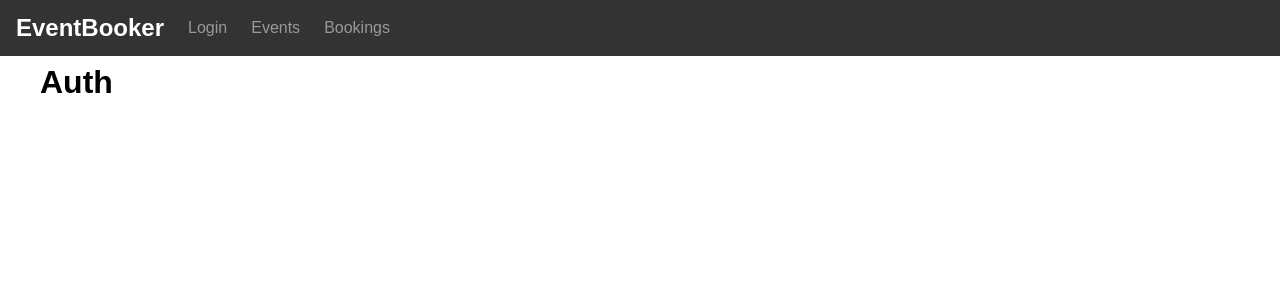
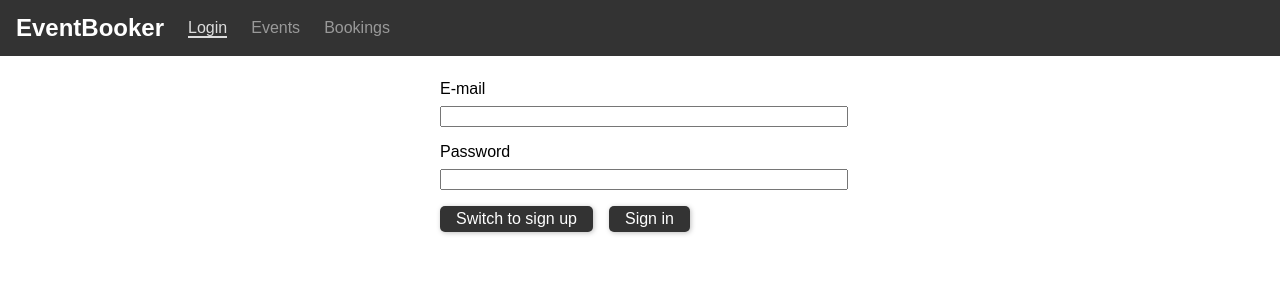
Before and after one commit to jurrianlammerts/event-booker, a React (Create React App) app in the folder frontend/: page /auth in a window 1280 px wide. Shown: the top 300 px of the page. Built offline with nearby package versions, Linux system fonts and the light colour scheme; the HTML template or start-up script is replaced by a standard one.

Commit message:
login form styling

```diff
--- a/frontend/src/App.js
+++ b/frontend/src/App.js
@@ -5,7 +5,7 @@ import styled from 'styled-components';
 import Auth from './pages/Auth';
 import Events from './pages/Events';
 import Bookings from './pages/Bookings';
-import Nav from './components/Navigation/Main';
+import Nav from './components/Navigation/MainNavigation';
 
 function App() {
   return (
--- a/frontend/src/components/Navigation/Main.js
+++ b/frontend/src/components/Navigation/MainNavigation.js
@@ -2,7 +2,7 @@ import React from 'react';
 import { NavLink } from 'react-router-dom';
 import styled from 'styled-components';
 
-function Main() {
+function MainNavigation() {
   return (
     <Header>
       <Logo>EventBooker</Logo>
@@ -21,7 +21,7 @@ function Main() {
   );
 }
 
-export default Main;
+export default MainNavigation;
 
 const Header = styled.header`
   position: fixed;
@@ -52,7 +52,8 @@ const NavItems = styled.ul`
       text-decoration: none;
       color: #999;
       :hover,
-      :active {
+      :active,
+      &.active {
         color: #ddd;
         border-bottom: solid 2px #ddd;
       }
--- /dev/null
+++ b/frontend/src/components/Styles/Button.js
@@ -0,0 +1,19 @@
+import styled from 'styled-components';
+
+const Button = styled.button`
+  background: #333;
+  color: #fff;
+  font-size: 1rem;
+  border: none;
+  border-radius: 5px;
+  box-shadow: 1px 1px 5px rgba(0, 0, 0, 0.25);
+  margin-right: 1rem;
+  padding: 0.25rem 1rem;
+  cursor: pointer;
+  :hover,
+  :active {
+    background: #111;
+  }
+`;
+
+export default Button;
--- a/frontend/src/pages/Auth.js
+++ b/frontend/src/pages/Auth.js
@@ -1,12 +1,46 @@
 import React, { useState } from 'react';
+import styled from 'styled-components';
+
+import Button from '../components/Styles/Button';
 
 function Auth() {
   // const [state, setstate] = useState(initialState);
   return (
-    <div>
-      <h1>Auth</h1>
-    </div>
+    <Form>
+      <div className="form-control">
+        <label htmlFor="email">E-mail</label>
+        <input type="email" id="email" />
+      </div>
+      <div className="form-control">
+        <label htmlFor="password">Password</label>
+        <input type="password" id="password" />
+      </div>
+      <div className="form-actions">
+        <Button>Switch to sign up</Button>
+        <Button type="submit">Sign in</Button>
+      </div>
+    </Form>
   );
 }
 
 export default Auth;
+
+const Form = styled.form`
+  width: 25rem;
+  max-width: 80%;
+  margin: 5rem auto;
+
+  .form-control {
+    margin-bottom: 1rem;
+  }
+
+  .form-control label {
+    margin-bottom: 0.5rem;
+  }
+
+  .form-control label,
+  .form-control input {
+    width: 100%;
+    display: block;
+  }
+`;
```
